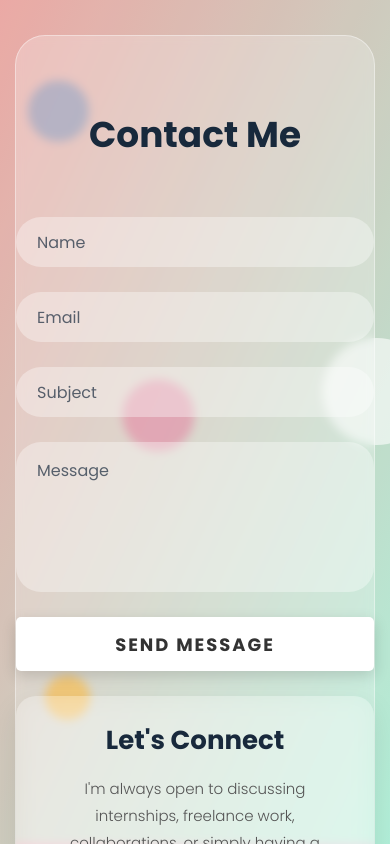
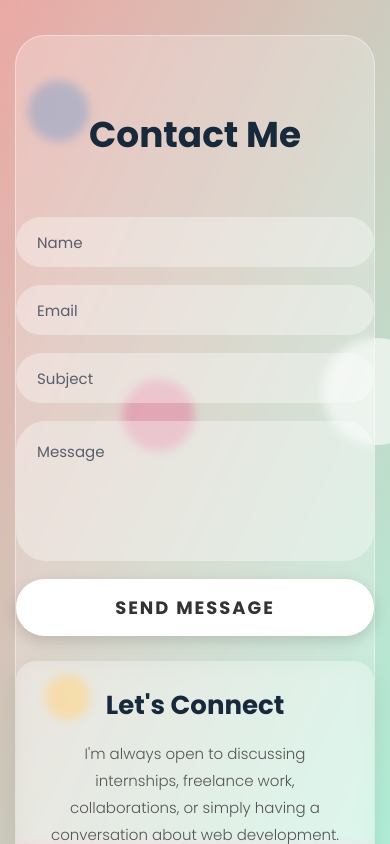
Before and after one commit to bishalbudhathoki004/portfolio, a React (Vite) app: page /contact in a window 390 px wide. Shown: the top 844 px of the page. Built offline with nearby package versions, Linux system fonts and the light colour scheme.

Commit message:
Refactor contact form styles for improved layout
Updated styles for the contact form, including adjustments to width, padding, margin, height, and border radius. Enhanced responsiveness for various screen sizes.

```diff
--- a/src/components/Form/style.css
+++ b/src/components/Form/style.css
@@ -1,32 +1,36 @@
 .contact-form {
-  width: 50%;
-  padding: 0 15px;
+  width: 58%;
+  padding: 0;
+}
+
+.contact-form form {
+  width: 100%;
 }
 
 .contact-form .input-group {
   width: 100%;
-  margin-bottom: 25px;
+  margin-bottom: 22px;
 }
 
 .contact-form .input-control {
   display: block;
   width: 100%;
-  height: 50px;
+  height: 55px;
   padding: 0 20px;
-  border: none;
+  border: 1px solid transparent;
   outline: none;
-  border-radius: 25px;
+  border-radius: 30px;
   font-size: 16px;
   font-family: inherit;
   color: #18293c;
   background: rgba(255, 255, 255, 0.35);
-  border: 1px solid transparent;
-  transition: 0.3s;
+  transition: all 0.3s ease;
   box-sizing: border-box;
 }
 
 .contact-form .input-control:focus {
   border-color: #e02f6b;
+  background: rgba(255, 255, 255, 0.55);
 }
 
 .contact-form .input-control::placeholder {
@@ -35,36 +39,77 @@
 }
 
 .contact-form textarea.input-control {
-  height: 150px;
+  height: 170px;
   resize: none;
-  padding-top: 15px;
+  padding: 18px 20px;
+}
+
+.submit-btn {
+  width: 100%;
 }
 
 .submit-btn .btn {
   width: 100%;
+  padding: 15px;
+  border-radius: 30px;
 }
 
 .alert {
   margin-top: 20px;
-  padding: 12px;
-  border-radius: 8px;
+  padding: 14px;
+  border-radius: 10px;
   text-align: center;
   font-weight: 500;
 }
 
 .alert-success {
   background: #4caf50;
-  color: white;
+  color: #fff;
 }
 
 .alert-error {
   background: #f44336;
-  color: white;
+  color: #fff;
 }
 
-@media (max-width: 768px) {
+/* ========== Tablet ========== */
+
+@media (max-width: 992px) {
   .contact-form {
     width: 100%;
-    padding: 0;
+  }
+
+  .contact-form .input-control {
+    font-size: 15px;
   }
 }
+
+/* ========== Mobile ========== */
+
+@media (max-width: 576px) {
+  .contact-form {
+    width: 100%;
+  }
+
+  .contact-form .input-group {
+    margin-bottom: 18px;
+  }
+
+  .contact-form .input-control {
+    height: 50px;
+    font-size: 15px;
+  }
+
+  .contact-form textarea.input-control {
+    height: 140px;
+  }
+
+  .submit-btn .btn {
+    width: 100%;
+  }
+
+  .alert {
+    font-size: 14px;
+    padding: 12px;
+  }
+}
```
